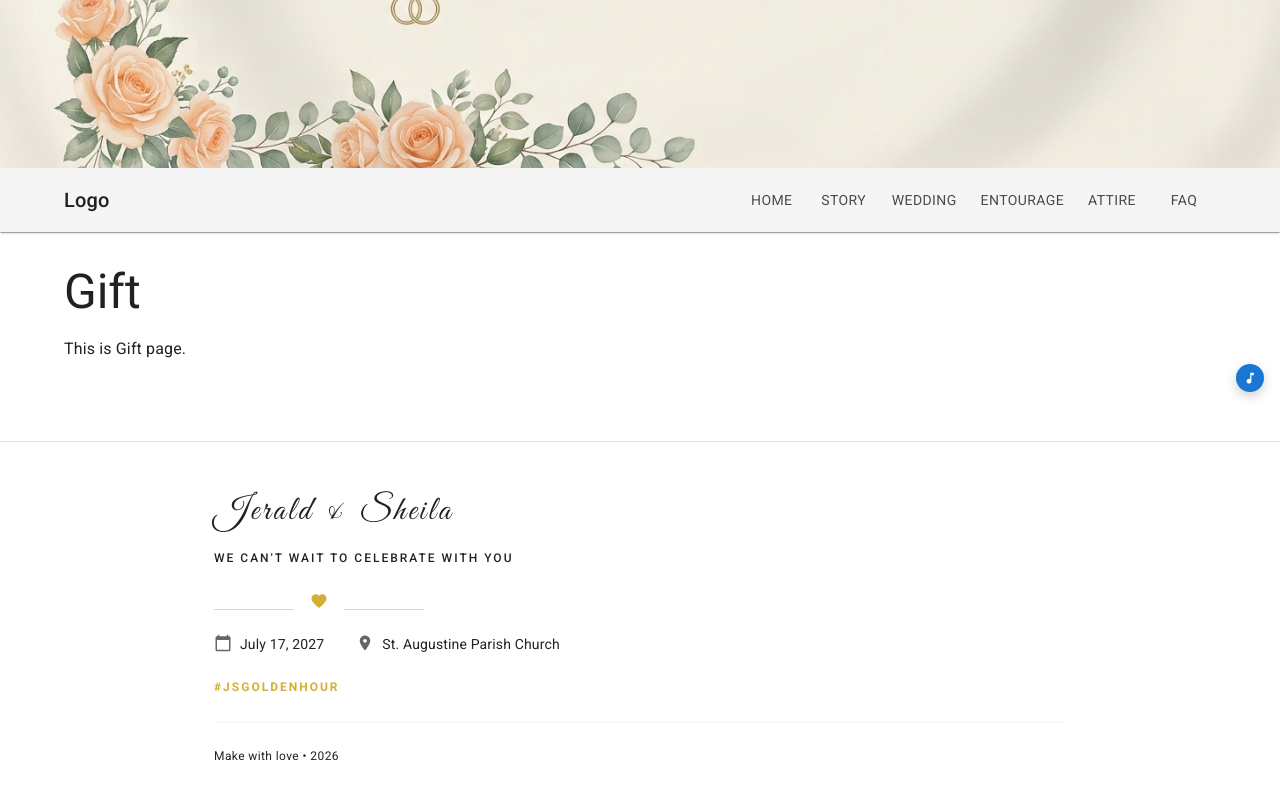
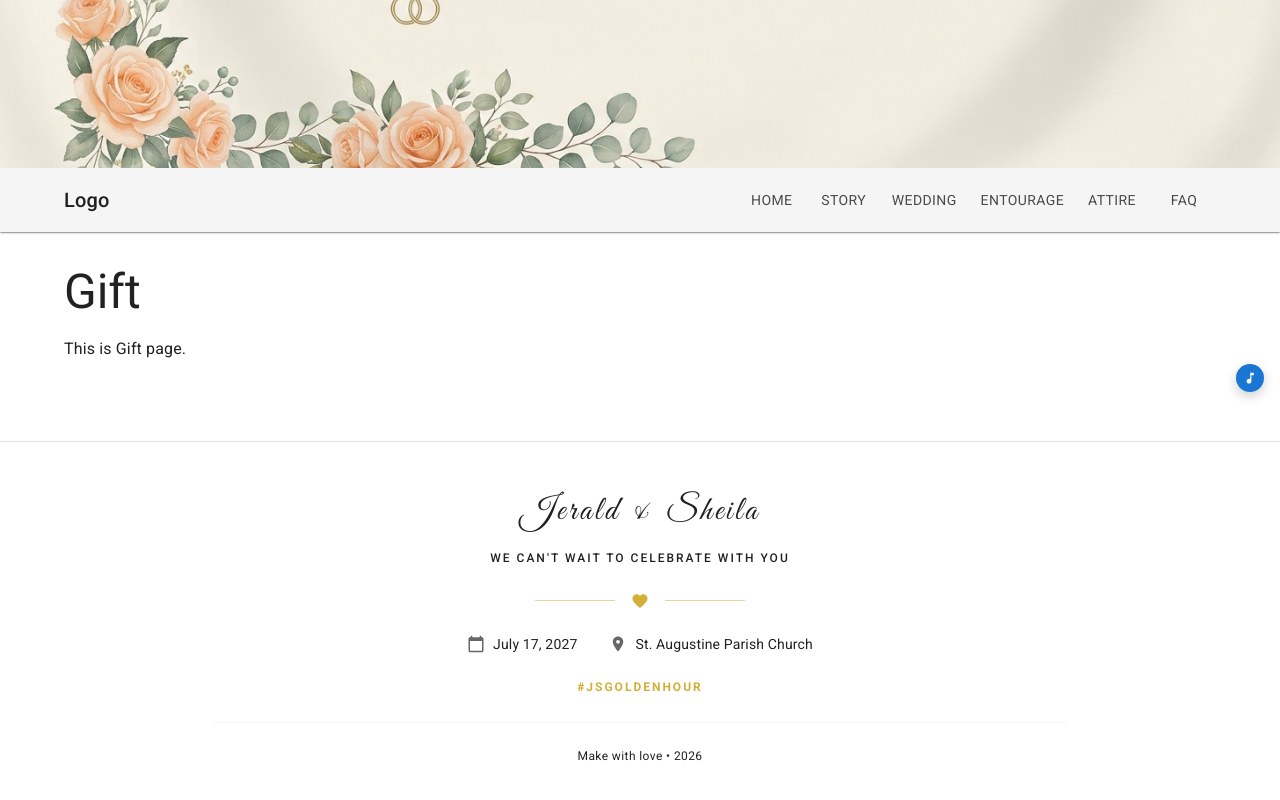
Before and after one commit to gutierrezjeralds/wedding-invitation, a React (Vite) app in the folder client/: page /gift in a window 1280 px wide. Shown: the part 392-1192 px from the top of the page. Built offline with nearby package versions, Linux system fonts and the light colour scheme; a web font is replaced by a local one.

Commit message:
Commit changes for footer convert to center

```diff
--- a/client/src/components/views/Footer.jsx
+++ b/client/src/components/views/Footer.jsx
@@ -1,7 +1,7 @@
 import React from 'react';
 import { useTranslation, Trans } from 'react-i18next';
-import { Box, Container, Typography, Link, Divider, IconButton, Stack } from '@mui/material';
-import { Favorite, Instagram, LocationOn, CalendarToday } from '@mui/icons-material';
+import { Box, Container, Typography, Divider, Stack } from '@mui/material';
+import { Favorite, LocationOn, CalendarToday } from '@mui/icons-material';
 import { Text } from './utils/MUIComponents';
 
 export default function WeddingFooter() {
@@ -20,14 +20,21 @@ export default function WeddingFooter() {
                 borderTop: '1px solid',
                 borderColor: 'divider',
                 width: '100%',
+                display: 'flex',
+                justifyContent: 'center',
             }}
         >
             <Container maxWidth="md">
-                <Stack spacing={3} alignItems="center" textAlign="center">
+                <Stack
+                    spacing={3}
+                    alignItems="center"
+                    justifyContent="center"
+                    sx={{ width: '100%', textAlign: 'center' }}
+                >
 
                     {/* Header: Names & Tagline */}
-                    <Box>
-                        <Text letterSpacing="wide" variant="h4" className="great-vibes-regular">
+                    <Box sx={{ width: '100%', textAlign: 'center' }}>
+                        <Text letterSpacing="wide" variant="h4" className="great-vibes-regular" sx={{ textAlign: 'center' }}>
                             <Trans
                                 i18nKey="title_name"
                                 components={{
@@ -43,6 +50,7 @@ export default function WeddingFooter() {
                                 letterSpacing: 2,
                                 textTransform: 'uppercase',
                                 fontSize: '0.75rem',
+                                textAlign: 'center',
                             }}
                         >
                             {oI18n("footer_qoute")}
@@ -50,35 +58,39 @@ export default function WeddingFooter() {
                     </Box>
 
                     {/* Monogram Heart Divider */}
-                    <Stack direction="row" alignItems="center" justifyContent="center" spacing={2} sx={{ width: '100%' }}>
+                    <Box sx={{ display: 'flex', alignItems: 'center', justifyContent: 'center', width: '100%', gap: 2 }}>
                         <Divider sx={{ width: 80, borderColor: '#d4af37', opacity: 0.5 }} />
-                        <Favorite sx={{ fontSize: 18, color: '#d4af37'}} />
+                        <Favorite sx={{ fontSize: 18, color: '#d4af37' }} />
                         <Divider sx={{ width: 80, borderColor: '#d4af37', opacity: 0.5 }} />
-                    </Stack>
+                    </Box>
 
                     {/* Date & Location */}
-                    <Stack
-                        direction={{ xs: 'column', sm: 'row' }}
-                        spacing={{ xs: 1, sm: 4 }}
-                        alignItems="center"
-                        justifyContent="center"
+                    <Box
+                        sx={{
+                            display: 'flex',
+                            flexDirection: { xs: 'column', sm: 'row' },
+                            alignItems: 'center',
+                            justifyContent: 'center',
+                            gap: { xs: 1.5, sm: 4 },
+                            width: '100%',
+                        }}
                     >
-                        <Stack direction="row" alignItems="center" spacing={1}>
+                        <Box sx={{ display: 'flex', alignItems: 'center', justifyContent: 'center', gap: 1 }}>
                             <CalendarToday sx={{ fontSize: 18, color: 'text.secondary' }} />
                             <Typography variant="body2" color="text.secondary">
                                 {oI18n("title_date_v2")}
                             </Typography>
-                        </Stack>
-                        <Stack direction="row" alignItems="center" spacing={1}>
+                        </Box>
+                        <Box sx={{ display: 'flex', alignItems: 'center', justifyContent: 'center', gap: 1 }}>
                             <LocationOn sx={{ fontSize: 18, color: 'text.secondary' }} />
                             <Typography variant="body2" color="text.secondary">
                                 {oI18n("title_church")}
                             </Typography>
-                        </Stack>
-                    </Stack>
+                        </Box>
+                    </Box>
 
                     {/* Hashtag */}
-                    <Stack direction="row" alignItems="center" spacing={1}>
+                    <Box sx={{ display: 'flex', justifyContent: 'center', width: '100%' }}>
                         <Typography
                             variant="caption"
                             sx={{
@@ -86,16 +98,17 @@ export default function WeddingFooter() {
                                 fontWeight: 600,
                                 letterSpacing: 2,
                                 textTransform: 'uppercase',
+                                textAlign: 'center',
                             }}
                         >
                             {oI18n("title_hashtag")}
                         </Typography>
-                    </Stack>
+                    </Box>
 
                     <Divider sx={{ width: '100%', opacity: 0.3, my: 1 }} />
 
                     {/* Bottom Copyright */}
-                    <Typography variant="caption" color="text.secondary">
+                    <Typography variant="caption" color="text.secondary" sx={{ textAlign: 'center', width: '100%' }}>
                         {oI18n("footer_bottom")} • {new Date().getFullYear()}
                     </Typography>
                 </Stack>
```
